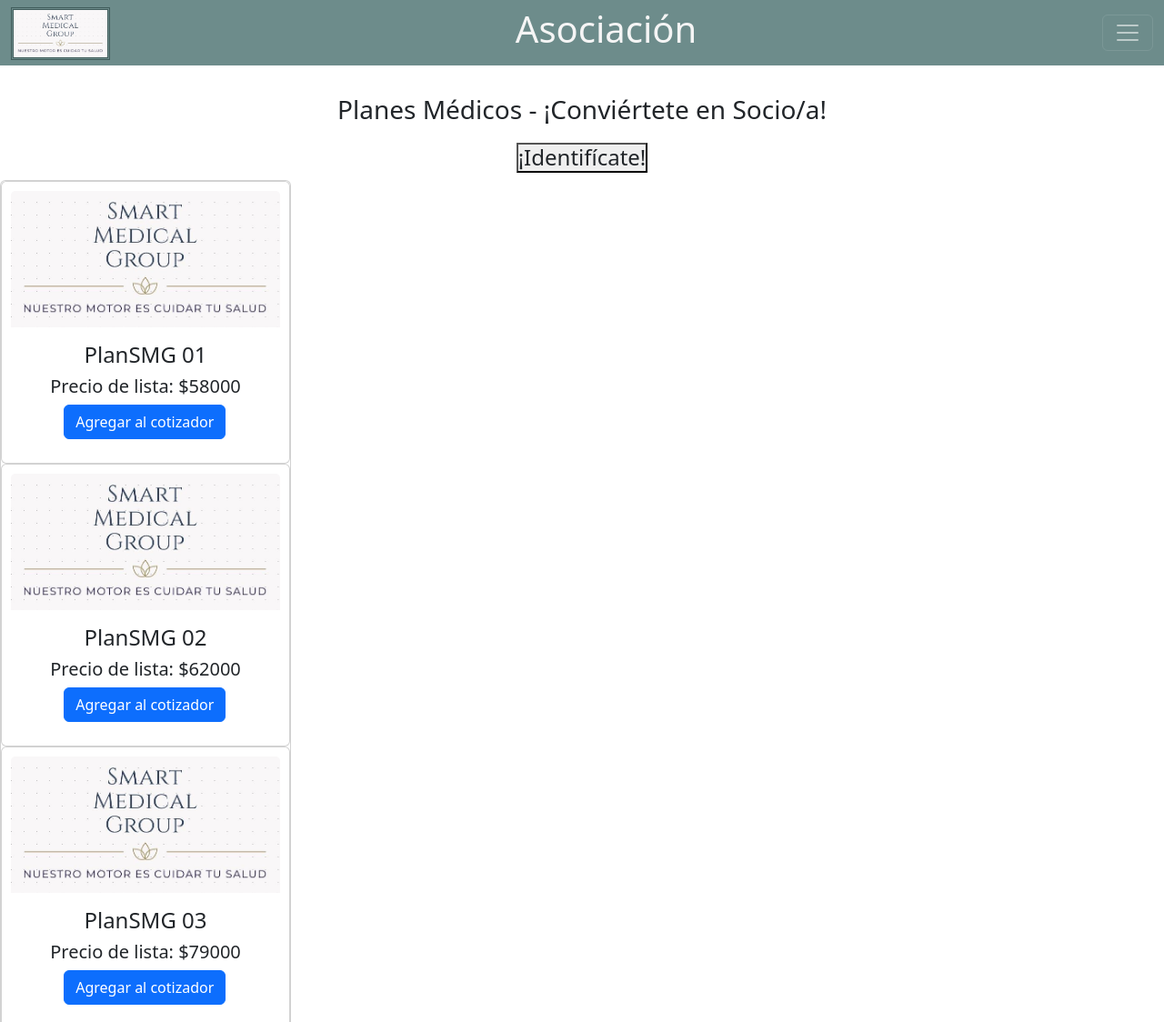
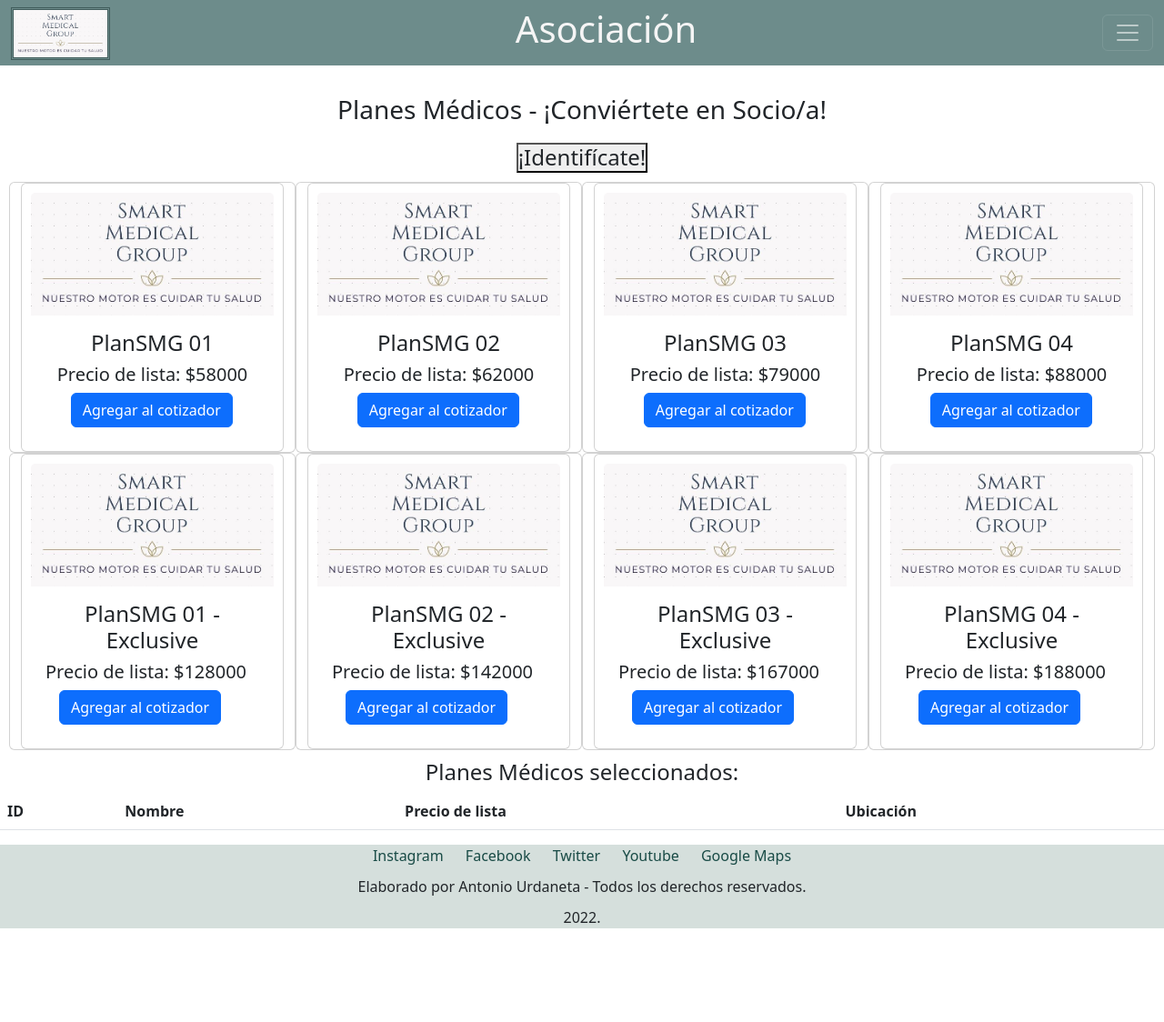
Before and after one commit to antoniourdaneta/SMGJS-main, a website: page paginas_web/asociacion.html in a window 1280 px wide. Shown: the top 1124 px of the page at 91% size. After the commit the page ends 1021 px from the top, so only its background shows below. Drawn offline with nearby package versions, Linux system fonts and the light colour scheme; some packages are replaced by stand-ins of ours; a script that the page names is missing.

Commit message:
Entrega Final P1

```diff
--- a/css/estilo.css
+++ b/css/estilo.css
@@ -150,7 +150,7 @@
   margin: 0;
   padding: 0; }
 
-/* JS */
+/* Estislo para JS */
 
 .botones {
   align-items: center;
@@ -159,6 +159,14 @@
 
 .botones2 {
   margin-left: 15px;
+}
+
+.tarjetasPlanes {
+  padding: 0;
+  margin-top: 10px;
+  margin-bottom: 10px;
+  margin-left: 10px;
+  margin-right: 10px;
 }
 
 /* MEDIA QUERY */
--- a/paginas_web/asociacion.html
+++ b/paginas_web/asociacion.html
@@ -130,8 +130,23 @@
       <!-- PLANES MÉDICOS -->
       <h4><button class="navbar-brand" id="identificarse">¡Identifícate!</button></h4>
 
-      <div id="planes" class="col">
+      <div id="planes" class="row tarjetasPlanes">
       </div>
+
+      <h4>Planes Médicos seleccionados:</h4>
+      <table class="table table-striped">
+          <thead>
+              <tr>
+                  <th>ID</th>
+                  <th>Nombre</th>
+                  <th>Precio de lista</th>
+                  <th>Ubicación</th>
+              </tr>
+          </thead>
+          <tbody id="tablabody">
+              <!-- aqui tabla simulador -->
+          </tbody>
+      </table>
 
     </main>
 
@@ -156,5 +171,7 @@
       crossorigin="anonymous"
     ></script>
     <script src="../simuladorsmg.js"></script>
+    <!-- Sweet alert 2 -->
+    <script src="//cdn.jsdelivr.net/npm/sweetalert2@11"></script>
   </body>
 </html>
--- a/simuladorsmg.js
+++ b/simuladorsmg.js
@@ -147,13 +147,13 @@
 ]
 
 //Funciones
-//Función para identificarse
+//Función para identificarse en el sitio WEB
 
 function identificacion(){
   localStorage.setItem("usuario", prompt("Hola, bienvenido, ¿puede indicarnos su nombre?"))
 }
 
-// Función para cotizar el plan médico
+// Función para cotizar el plan médico de preferencia
 function item(nombre, id, preciodelista){
   this.nombre = prompt("Inserta el nombre del Plan Médico: ", nombre),
   this.id = prompt("Ingresa el ID del Plán Médico: ", id),
@@ -162,24 +162,28 @@
 
 let planesMedicos = document.getElementById("planes");
 function mostrador(){
-    for(const plan of planesSMG){
-      planesMedicos.className="card col-md-3"
-        planesMedicos.innerHTML += `
+    for(const planes of planesSMG){
+
+      //Variable para generar las cards de los planes
+      let plan = document.createElement("div");
+
+      plan.className="card col-md-3"
+        plan.innerHTML += `
         <div class="card a2 botones">
           <img
-            src="${plan.img}"
+            src="${planes.img}"
             class="card-img-top"
-            alt="${plan.nombre}"
+            alt="${planes.nombre}"
           />
             <div class="card-body">
-              <h4 class="card-title">${plan.nombre}</h4>
-              <h5>Precio de lista: $${plan.preciodelista}</h5>
+              <h4 class="card-title">${planes.nombre}</h4>
+              <h5>Precio de lista: $${planes.preciodelista}</h5>
 
               <button
                 type="button"
                 class="btn btn-primary fondoBoton botones2"
                 data-bs-toggle="modal"
-                data-bs-target="#p1${plan.id}"
+                data-bs-target="#p1${planes.id}"
               >
                 Agregar al cotizador
               </button>
@@ -187,7 +191,7 @@
               <!-- despliegue del cuadro flotante -->
               <div
                 class="modal fade"
-                id="p1${plan.id}"
+                id="p1${planes.id}"
                 tabindex="-1"
                 aria-labelledby="exampleModalLabel"
                 aria-hidden="true"
@@ -207,12 +211,12 @@
                     </div>
                     <div class="modal-body">
                       <img
-                        src="${plan.img}"
+                        src="${planes.img}"
                         class="card-img-top"
-                        alt="${plan.nombre}"
+                        alt="${planes.nombre}"
                       />
-                      <h4 class="card-title">${plan.nombre}</h4>
-                      <h5>$ ${plan.preciodelista}</h5>
+                      <h4 class="card-title">${planes.nombre}</h4>
+                      <h5>$ ${planes.preciodelista}</h5>
                     </div>
                     <div class="modal-footer">
                       <button
@@ -222,7 +226,7 @@
                       >
                         Cancelar
                       </button>
-                      <button id='AC${plan.id}' type="button" class="btn btn-primary fondoBoton">
+                      <button id='AC${planes.id}' type="button" class="btn btn-primary fondoBoton">
                         Cotizar
                       </button>
                     </div>
@@ -231,25 +235,43 @@
               </div>
           </div>
       </div>
-        `;;
+        `;
+        planesMedicos.append(plan);
     }
-
-    planesSMG.forEach((plan)=>{
-        document.getElementById(`AC${plan.id}`).addEventListener("click",function(){
-            agregarAlCotizador(plan);
+    planesSMG.forEach((planes)=>{
+        document.getElementById(`AC${planes.id}`).addEventListener("click",function(){
+            agregarAlCotizador(planes);
         });
     });
 }
 
-//Función para agregar al cotizador
+//Función para agregar al cotizador los planes médicos
 function agregarAlCotizador(planAgregadoAlCotizador){
   if (localStorage.getItem("usuario") === "null" | localStorage.getItem("usuario") === ""){
     localStorage.setItem("usuario", prompt("Hola, bienvenido, ¿puede indicarnos su nombre?"))
   }else{
   cotizador.push(planAgregadoAlCotizador)
   console.table(cotizador)
-  alert("Se agrego el "+planAgregadoAlCotizador.nombre+ " al cotizador de Planes Médicos SMG, ¡muchas gracias "+localStorage.getItem("usuario")+"!")
   }
+
+//Notificación de Sweet Alert sobre los planes agregados
+  Swal.fire({
+    title: planAgregadoAlCotizador.nombre,
+    text: 'Se agregó al simulador de Planes Médicos',
+    imageUrl: planAgregadoAlCotizador.img,
+    imageAlt: planAgregadoAlCotizador.nombre,
+    ubicacion: planAgregadoAlCotizador.ubicacion,
+  });
+document.getElementById("tablabody").innerHTML += `
+    <tr>
+        <td>${planAgregadoAlCotizador.id}</td>
+        <td>${planAgregadoAlCotizador.nombre}</td>
+        <td>${planAgregadoAlCotizador.preciodelista}</td>
+        <td>${planAgregadoAlCotizador.ubicacion}</td>
+    </tr>
+`;
+//let totalPlanesSeleccionados = cotizador.reduce((acumulador,planes2)=>acumulador+planes2.precio,0);
+//document.getElementById("total").innerText = "Total a pagar $: "+totalCarrito;
 }
 
 mostrador();
```
Also changed, not shown: index.html (line endings or trailing spaces).
